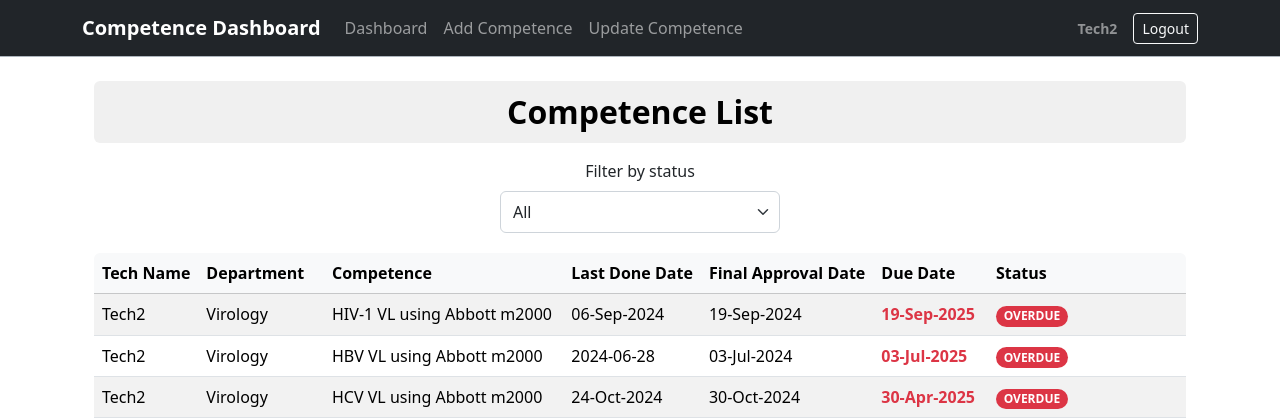
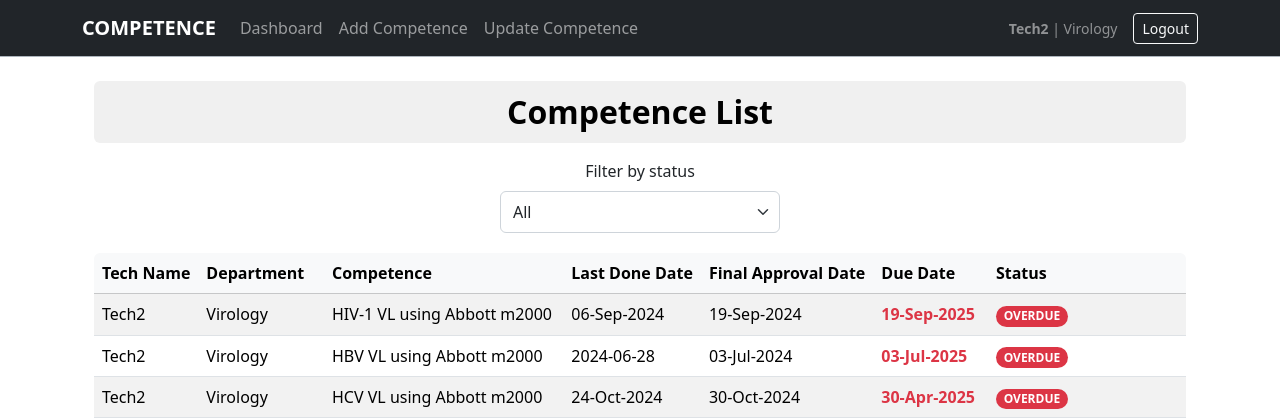
Before and after one commit to Jeremy-K-coder/Competence-Dashboard, a Flask app: page /dashboard/other in a window 1280 px wide. Shown: the top 418 px of the page. Run offline with Flask 3, Linux system fonts and the light colour scheme; a user stored in the database is signed in; some libraries are stand-ins or nearby versions.

Commit message:
Changed department to Department in app.py for it to appear in navbar. Changed Competence Dashboard to COMPETENCE

```diff
--- a/app.py
+++ b/app.py
@@ -269,7 +269,7 @@
         session["user_id"] = rows[0]["id"]
         session["Role"] = rows[0].get("Role")
         session["username"] = rows[0].get("username")
-        session["department"] = rows[0].get("Department")
+        session["Department"] = rows[0].get("Department")
 
         return redirect("/")
 
--- a/templates/layout.html
+++ b/templates/layout.html
@@ -12,7 +12,7 @@
 <body>
     <nav class="navbar navbar-expand-lg navbar-dark bg-dark border-bottom border-dark-subtle">
         <div class="container">
-            <a class="navbar-brand fw-bold" href="/">Competence Dashboard</a>
+            <a class="navbar-brand fw-bold" href="/">COMPETENCE</a>
             <button class="navbar-toggler" type="button" data-bs-toggle="collapse" data-bs-target="#navbarNav">
                 <span class="navbar-toggler-icon"></span>
             </button>
```
